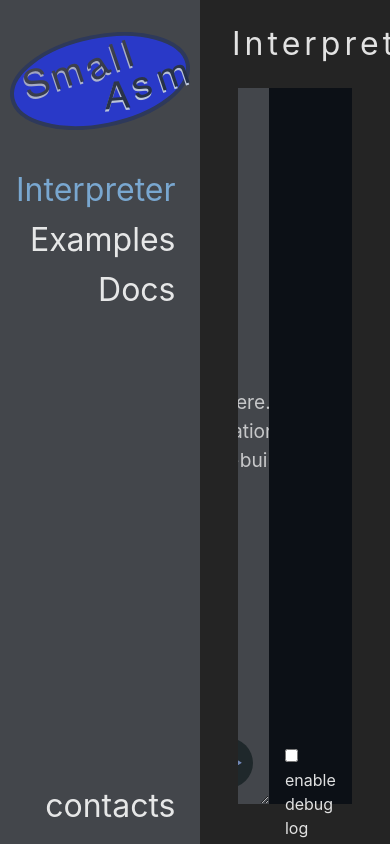
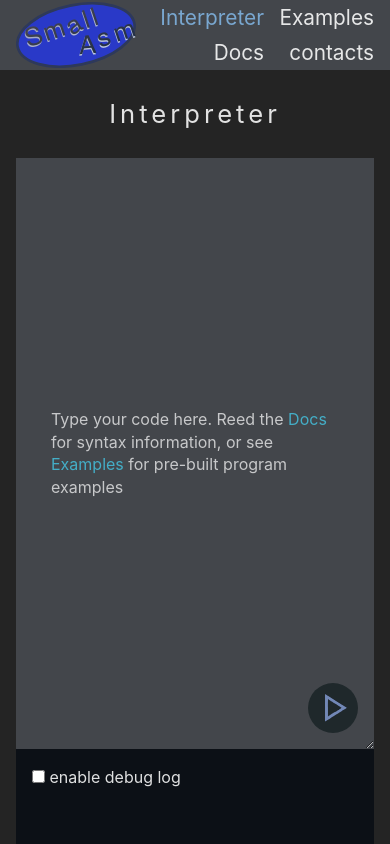
Before and after one commit to french-fries-with-pepper/smallAsm, a React (Vite) app: page / in a window 390 px wide. Shown: the top 844 px of the page. Built offline with nearby package versions, Linux system fonts and the light colour scheme.

Commit message:
feat: add some mobile styles for correct working

```diff
--- a/src/App.css
+++ b/src/App.css
@@ -16,3 +16,18 @@
   max-height: 100vh;
   overflow-y: scroll;
 }
+
+@media only screen and (max-width: 850px) {
+  .App {
+    flex-direction: column;
+  }
+  .siteMain {
+    width: 100%;
+    padding: 1rem;
+    max-height: none;
+  }
+  .siteHeader {
+    font-size: 1.6rem;
+    padding-top: 1rem;
+  }
+}
--- a/src/components/docs/docs.css
+++ b/src/components/docs/docs.css
@@ -11,12 +11,12 @@
   line-height: 1.8rem;
 }
 .docs__articleHeader {
-    font-size: 1.5rem;
-    padding-bottom: 0.5rem;
-    margin-top: 2rem;
+  font-size: 1.5rem;
+  padding-bottom: 0.5rem;
+  margin-top: 2rem;
 }
 .docs__articleText {
-    padding-bottom: 0.5rem;
+  padding-bottom: 0.5rem;
 }
 .docs__article ul {
   padding-left: 1rem;
@@ -34,3 +34,27 @@
 .docs__externalLink:visited {
   color: #44aec7;
 }
+
+@media only screen and (max-width: 600px) {
+  .docs__article {
+    max-width: none;
+    width: 100%;
+    padding-top: 1rem;
+    padding-left: 1rem;
+    padding-right: 1rem;
+  }
+  .docs__articleHeader {
+    font-size: 1.2rem;
+    font-weight: 400;
+    letter-spacing: 2px;
+    margin-top: 1rem;
+  }
+  .docs__articleText {
+    font-size: 1rem;
+    line-height: 1.4rem;
+  }
+  .docs__article ul {
+    font-size: 1rem;
+    line-height: 1.4rem;
+  }
+}
--- a/src/components/editor/Editor.css
+++ b/src/components/editor/Editor.css
@@ -57,3 +57,17 @@
   transform: scale(1.12);
   transition: all 0.2s ease;
 }
+@media only screen and (max-width: 850px) {
+  .editor {
+    height: 70vh;
+  }
+  .editor__placeholder {
+    width: 18rem;
+    font-size: 1rem;
+    line-height: 1.4rem;
+  }
+  .editor__mainInput {
+    font-size: 1.2rem;
+    line-height: 1.6rem;
+  }
+}
--- a/src/components/examples/examples.css
+++ b/src/components/examples/examples.css
@@ -75,3 +75,18 @@
   padding-top: 1rem;
   padding-bottom: 1rem;
 }
+
+@media only screen and (max-width: 600px) {
+  .examples__list {
+    width: 100%;
+  }
+  .examples__name {
+    padding-right: 5rem;
+    font-size: 1.2rem;
+    font-weight: 400;
+    letter-spacing: 2px;
+  }
+  .examples__desc {
+    padding-right: 5rem;
+  }
+}
--- a/src/components/header/Header.css
+++ b/src/components/header/Header.css
@@ -37,10 +37,56 @@
   font-size: 2rem;
   margin-bottom: 1.6rem;
 }
-.pageHeader__item .active{
+.pageHeader__item .active {
   color: rgb(121, 167, 208);
 }
 .pageHeader__item--bottom {
   position: absolute;
   bottom: 0;
 }
+
+@media only screen and (max-width: 850px) {
+  .pageHeader {
+    width: 100%;
+    height: 70px;
+    padding-top: 0;
+    padding-left: 1rem;
+    padding-right: 1rem;
+  }
+  .pageHeader__wrap {
+    width: 100%;
+    height: inherit;
+    display: flex;
+    flex-direction: row;
+    align-items: center;
+    justify-content: space-between;
+  }
+  .pageHeader__logoLink {
+    width: 120px;
+  }
+  .pageHeader__logoLink img {
+    width: 120px;
+  }
+  .pageHeader__nav {
+    width: 220px;
+    padding: 0;
+  }
+  .pageHeader__list {
+    height: inherit;
+    position: relative;
+    display: flex;
+    flex-wrap: wrap;
+    flex-direction: row;
+    align-items: center;
+    justify-content: space-between;
+  }
+  .pageHeader__item {
+    font-size: 1.3rem;
+    margin: 0;
+    width: 50%;
+    text-align: right;
+  }
+  .pageHeader__item--bottom {
+    position: static;
+  }
+}
--- a/src/components/home/home.css
+++ b/src/components/home/home.css
@@ -8,3 +8,12 @@
   width: 100%;
   height: calc(100vh - 6rem);
 }
+
+@media only screen and (max-width: 850px) {
+  .home__editorWrap {
+    padding-left: 0;
+    padding-right: 0;
+    flex-direction: column;
+    height: inherit;
+  }
+}
--- a/src/components/output/Output.css
+++ b/src/components/output/Output.css
@@ -5,7 +5,9 @@
 }
 
 .output__window {
+  position: relative;
   padding: 1rem;
+  padding-top: 4rem;
   width: 100%;
   height: inherit;
   background-color: rgb(12, 16, 22);
@@ -15,8 +17,24 @@
   font-size: 1.5rem;
   font-family: "Courier New", Courier, monospace;
 }
-.output__debug{
+.output__debug {
   font-family: "Courier New", Courier, monospace;
   height: 40rem;
   overflow: scroll;
 }
+.output__form {
+  position: absolute;
+  top: 1rem;
+  left: 1rem;
+}
+
+@media only screen and (max-width: 850px) {
+  .output__window {
+    padding-top: 4rem;
+  }
+  .output__form {
+    position: absolute;
+    top: 1rem;
+    left: 1rem;
+  }
+}
--- a/src/components/output/Output.jsx
+++ b/src/components/output/Output.jsx
@@ -21,7 +21,7 @@ function Output() {
       <div className="output__window">
         <p className="output__text">{outputText}</p>
         <div className="output__debug">{isDebug && debugLog}</div>
-        <form>
+        <form className="output__form">
           <input
             type="checkbox"
             name="debug"
```
